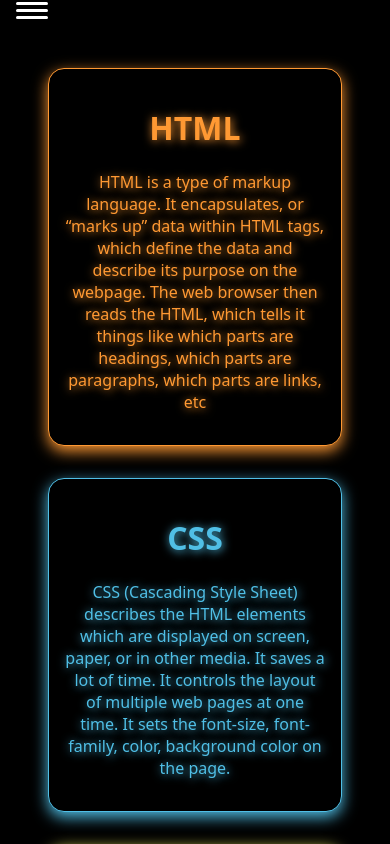
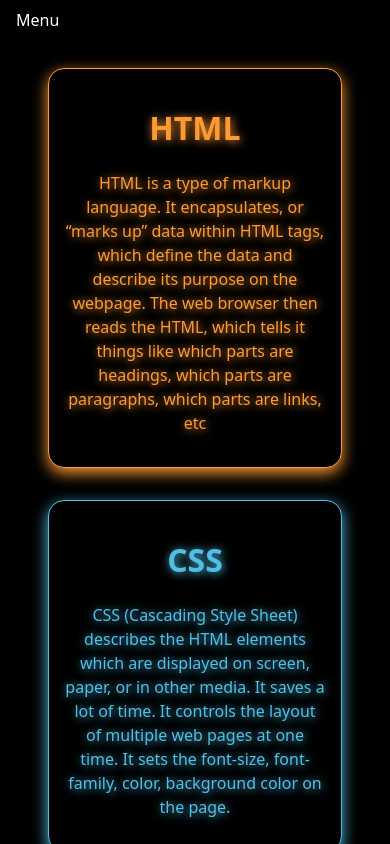
Before and after one commit to AmarVcode/I-am-amar, an Angular app in the folder my-app/: page /iknow in a window 390 px wide. Shown: the top 844 px of the page. Built offline with nearby package versions, Linux system fonts and the light colour scheme.

Commit message:
completed

```diff
--- a/my-app/src/app/components/footer/footer.component.css
+++ b/my-app/src/app/components/footer/footer.component.css
@@ -17,6 +17,8 @@ footer{
 footer h3{
     color: white;
     font-size: 1rem;
+    position: sticky;
+    bottom: 0;
 }
 
 footer a{
--- a/my-app/src/app/components/iknow/iknow.component.css
+++ b/my-app/src/app/components/iknow/iknow.component.css
@@ -2,7 +2,7 @@
 
 main {
     display: grid;
-    grid-template-columns: auto auto auto;
+    grid-template-columns: auto auto;
     box-sizing: border-box;
     width: 100%;
     padding: 2rem;
@@ -29,16 +29,11 @@ main>div {
     border-radius: 1rem;
     text-align: center;
     background-color: black;
-    transition: 1s;
+    transition: 500ms;
     cursor: pointer;
 }
 
-@media screen and (max-width:1000px) {
-    main{
-        display: grid;
-        grid-template-columns: auto auto;
-    }
-}
+
 
 @media screen and (max-width:500px) {
     main{
@@ -50,15 +45,20 @@ main>div {
 
 
 
-main>div:hover{
-    transform: scale(1.1);
-}
+
 
 main>div:nth-child(1) {
     border: 1px solid #ff9933;
     color: #ff9933;
     box-shadow: #ff9933 0px 5px 15px;
     text-shadow: 1px 1px 10px #ff9933;
+}
+
+main>div:nth-child(1):hover{
+    background-color: #ff9933;
+    color: black;
+    text-shadow: 0px 0px 5px black;
+    border-color: #ff9933;
 }
 
 
@@ -70,11 +70,25 @@ main>div:nth-child(2) {
     text-shadow: 1px 1px 10px #50BFE6;
 }
 
+main>div:nth-child(2):hover {
+    background-color: #50BFE6;
+    color: black;
+    text-shadow: 0px 0px 5px black;
+
+}
+
 main>div:nth-child(3) {
     box-shadow: #FFFF66 0px 5px 15px;
     border: 1px solid #FFFF66;
     color: #FFFF66;
     text-shadow: 1px 1px 10px #FFFF66;
+}
+
+main>div:nth-child(3):hover {
+    background-color: #FFFF66;
+    color: black;
+    text-shadow: 0px 0px 5px black;
+
 }
 
 main>div:nth-child(4) {
@@ -84,12 +98,25 @@ main>div:nth-child(4) {
     text-shadow: 1px 1px 10px #5DADEC;
 }
 
+main>div:nth-child(4):hover {
+    background-color: #5DADEC;
+    color: black;
+    text-shadow: 0px 0px 5px black;
+
+}
+
 main>div:nth-child(5) {
-
     box-shadow: #FF9966 0px 5px 15px;
     border: 1px solid #FF9966;
     color: #FF9966;
     text-shadow: 1px 1px 10px #FF9966;
+}
+
+main>div:nth-child(5):hover {
+    background-color: #FF9966;
+    color: black;
+    text-shadow: 0px 0px 5px black;
+
 }
 
 main>div:nth-child(6) {
@@ -99,6 +126,13 @@ main>div:nth-child(6) {
     text-shadow: 1px 1px 10px #FF355E;
 }
 
+main>div:nth-child(6):hover {
+    background-color: #FF355E;
+    color: white;
+    text-shadow: 0px 0px 5px white;
+
+}
+
 
 main>div:nth-child(7) {
     box-shadow: cyan 0px 5px 15px;
@@ -106,3 +140,10 @@ main>div:nth-child(7) {
     color: cyan;
     text-shadow: 1px 1px 10px cyan;
 }
+
+main>div:nth-child(7):hover {
+    background-color: cyan;
+    color: black;
+    text-shadow: 0px 0px 5px black;
+
+}
--- a/my-app/src/app/components/navbar/navbar.component.css
+++ b/my-app/src/app/components/navbar/navbar.component.css
@@ -3,9 +3,9 @@
 
 
 header {
-  background: transparent;
+  background: black !important;
   text-align: center;
-  position: fixed;
+  position: sticky;
   z-index: 999;
   width: 100%;
   top: 0;
@@ -17,9 +17,7 @@ header {
   left: -9999px !important;
 }
 
-.nav-toggle:focus ~ .nav-toggle-label {
-  outline: 10px solid rgba(lightblue, 1);
-}
+
 
 .nav-toggle-label {
   position: absolute;
@@ -35,27 +33,12 @@ header {
 .nav-toggle-label span::before,
 .nav-toggle-label span::after {
   display: block;
-  background:white;
-  height: 3px;
   width: 2em;
-  border-radius: 2px;
-  position: relative;
+  margin-top: 40px;
   cursor: pointer;
+  color: white !important;
 }
 
-.nav-toggle-label span::before,
-.nav-toggle-label span::after {
-  content: '';
-  position: absolute;
-}
-
-.nav-toggle-label span::before {
-  bottom: 7px;
-}
-
-.nav-toggle-label span::after {
-  top: 7px;
-}
 
 nav {
   position: absolute;
@@ -66,6 +49,8 @@ nav {
   transform: scale(1, 0);
   transform-origin: top;
   transition: transform 400ms ease-in-out;
+  background: black;
+  margin-top: 40px;
 }
 
 nav ul {
--- a/my-app/src/app/components/navbar/navbar.component.html
+++ b/my-app/src/app/components/navbar/navbar.component.html
@@ -8,20 +8,18 @@
 
 
 <header>
-    <h1>
 
-    </h1>
     <input type="checkbox" id="nav-toggle" class="nav-toggle">
     <nav>
         <ul>
             <li><a routerLinkActive="active" routerLink="home">Home</a></li>
-            <li><a routerLinkActive="active" routerLink="iknow">knows</a></li>
+            <li><a routerLinkActive="active" routerLink="iknow">iknow</a></li>
             <li><a routerLinkActive="active" routerLink="about">About</a></li>
             <li><a routerLinkActive="active" routerLink="contact">Contact</a></li>
             <li> <a routerLinkActive="active" routerLink="project">Projects</a></li>
         </ul>
     </nav>
     <label for="nav-toggle" class="nav-toggle-label">
-        <span></span>
+        <span>Menu</span>
     </label>
 </header>
--- a/my-app/src/styles.css
+++ b/my-app/src/styles.css
@@ -5,6 +5,10 @@ body {
     font-family: system-ui, -apple-system, BlinkMacSystemFont, 'Segoe UI', Roboto, Oxygen, Ubuntu, Cantarell, 'Open Sans', 'Helvetica Neue', sans-serif;
     overflow-x: hidden;
     background-color: black;
+}
+
+p{
+    line-height: 1.5em;
 }
 
 *::-webkit-scrollbar{
```
